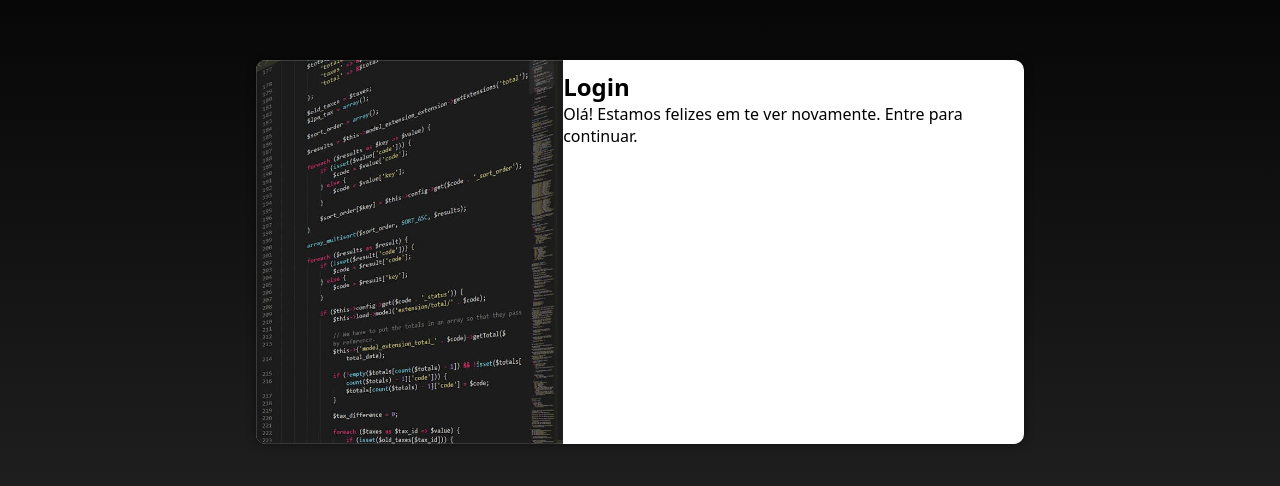
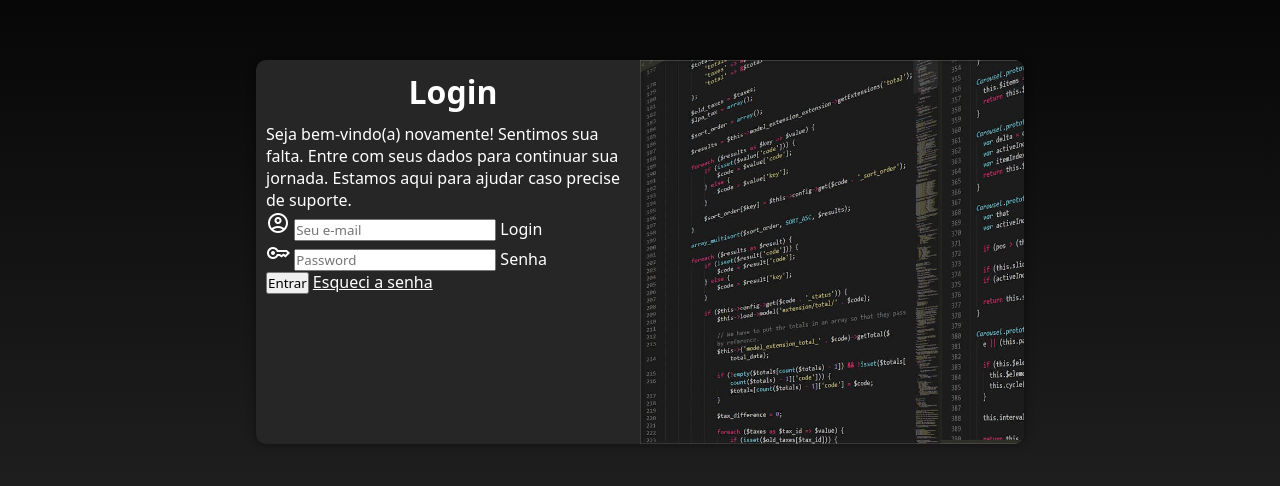
Before and after one commit to kaiocotrim/Projeto-login, a plain HTML site: page index.html in a window 1280 px wide. Shown: the part 148-634 px from the top of the page. Drawn offline with nearby package versions, Linux system fonts and the light colour scheme.

Commit message:
Adicionei o Form 0.005

```diff
--- a/estilos/media/query.css
+++ b/estilos/media/query.css
@@ -13,15 +13,15 @@
     }
 
     section#login > div#img{
-        float: left;
-        width: 30%;
+        float: right;
+        width: 40%;
         height: 100%;
 
     }
 
     section#logn > div#img{
-        float: right;
-        width: 80%;
+        float: left ;
+        width: 30%;
 
     }
 
@@ -42,20 +42,22 @@
     }
 
     section#login > div#img{
-        float: right;
-        width: 40%;
+        float: left;
+        width: 50%;
         height: 100%;
     }
 
     section#login > div#img{
-        float: left;
+        float: right;
 
     }
 
+    div#form > h1{
+        font-size: 2em  ;
+    }
 
-    div#form{
+    div#form > p {
+        font-size: 1.0em;
+    }
 
-
-
-    }
 }
--- a/estilos/style.css
+++ b/estilos/style.css
@@ -18,7 +18,7 @@ cor 5 #400118 */
 *{
     font-family: system-ui, -apple-system, BlinkMacSystemFont, 'Segoe UI', Roboto, Oxygen, Ubuntu, Cantarell, 'Open Sans', 'Helvetica Neue', sans-serif;
 
-    color: rgb(0, 0, 0);
+    color: black;
 
     margin: 0px;
     padding: 0px;
@@ -48,9 +48,9 @@ section#login{
     overflow: hidden;
 
     border-radius: 10px;
-    background-color: #ffffff;
+    background-color: #262626;
     height: 500px;
-    width: 250px;
+    width: 300px;
 
     box-shadow: 0px 0px 10px #00000070;
 
@@ -68,3 +68,22 @@ div#form{
     padding: 10px;
     display: block;
 }
+
+div#form > h1{
+    color: white;
+    text-align: center;
+    margin-bottom: 10px;
+}
+
+div#form > p {
+    font-size: 0.8em;
+    color: white;
+}
+
+span , label{
+    color: white;
+}
+
+a{
+    color: white;
+}
--- a/index.html
+++ b/index.html
@@ -5,6 +5,7 @@
     <meta name="viewport" content="width=device-width, initial-scale=1.0">
     <link rel="stylesheet" href="estilos/style.css">
     <link rel="stylesheet" href="estilos/media/query.css">
+    <link rel="stylesheet" href="https://fonts.googleapis.com/css2?family=Material+Symbols+Outlined:opsz,wght,FILL,GRAD@20..48,100..700,0..1,-50..200" />
     <title>login</title>
 </head>
 <body>
@@ -16,9 +17,20 @@
 
             <div id="form">
                 <h1>Login</h1>
-                <p>Olá! Estamos felizes em te ver novamente. Entre para continuar.</p>
-                <form action="longin.php" method="post">
-
+                <p>Seja bem-vindo(a) novamente! Sentimos sua falta. Entre com seus dados para continuar sua jornada. Estamos aqui para ajudar caso precise de suporte.</p>
+                <form action="longin.php" method="post" autocomplete="on">
+                <div class="campo">
+                    <span class="material-symbols-outlined">account_circle</span>
+                    <input type="email" name="login" id="ilogin" placeholder="Seu e-mail" autocomplete="email" required>
+                      <label for="ilogin">Login</label>
+                </div>
+                <div class="campo">
+                    <span class="material-symbols-outlined">key</span>
+                    <input type="password" name="senha" id="isenha" placeholder="Password" minlength="8" autocomplete="current-password" required>
+                        <label for="isenha">Senha</label>
+                </div>
+                <input type="submit" value="Entrar">
+                <a href="esqueci.html">Esqueci a senha</a>
                 </form>
             </div>
         </section>
```
